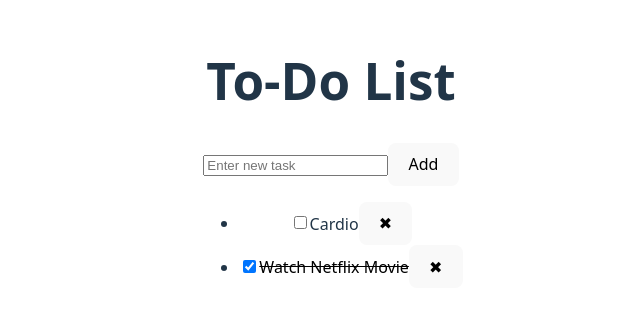
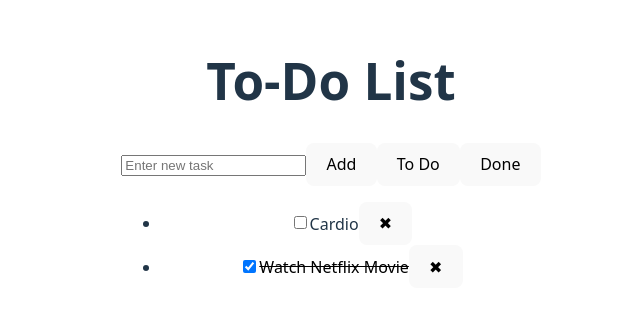
Before and after one commit to iphamm/32-pbk-uts-233510302, a Vue app: page / in a window 1280 px wide. Shown: the part 239-550 px from the top of the page, without its empty margins (309-949 px from the left). Built offline with nearby package versions, Linux system fonts and the light colour scheme.

Commit message:
Menambahkan fitur filter task yang belum dilakukan saja

```diff
--- a/src/App.vue
+++ b/src/App.vue
@@ -1,5 +1,5 @@
 <script setup>
-import { ref } from 'vue'
+import { computed, ref } from 'vue'
 
 const todos = ref([
   { text: 'Cardio', done: false },
@@ -7,6 +7,7 @@ const todos = ref([
 ])
 
 const newTodo = ref('')
+const filter = ref('')
 
 const addTodo = () => {
   if (newTodo.value.trim()) {
@@ -18,6 +19,12 @@ const addTodo = () => {
 const removeTodo = (index) => {
   todos.value.splice(index, 1)
 }
+
+const filteredTodos = computed(() => {
+  if (filter.value === 'todo') return todos.value.filter(t => !t.done)
+  if (filter.value === 'done') return todos.value.filter(t => t.done)
+  return todos.value
+})
 </script>
 
 <template>
@@ -25,8 +32,10 @@ const removeTodo = (index) => {
     <h1>To-Do List</h1>
     <input v-model="newTodo" placeholder="Enter new task" />
     <button @click="addTodo">Add</button>
+    <button @click="filter = 'todo'" :class="{ active: filter === 'todo' }">To Do</button>
+    <button @click="filter = 'done'" :class="{ active: filter === 'done' }">Done</button>
     <ul>
-      <li v-for="(todo, index) in todos" :key="index">
+      <li v-for="(todo, index) in filteredTodos" :key="index">
         <input type="checkbox" v-model="todo.done" />
         <span :class="{ done: todo.done }">{{ todo.text }}</span>
         <button @click="removeTodo(index)">✖</button>
```
